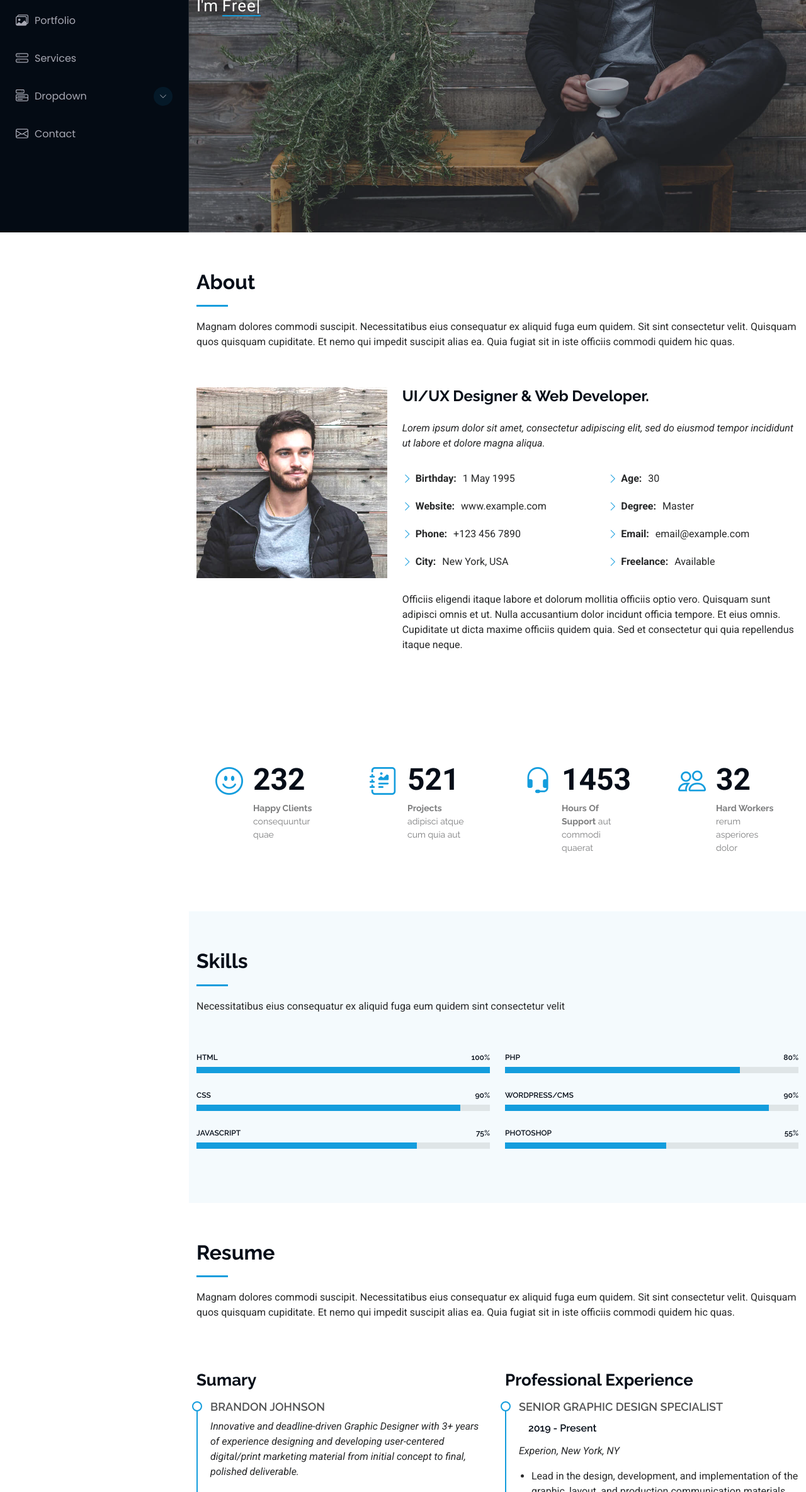
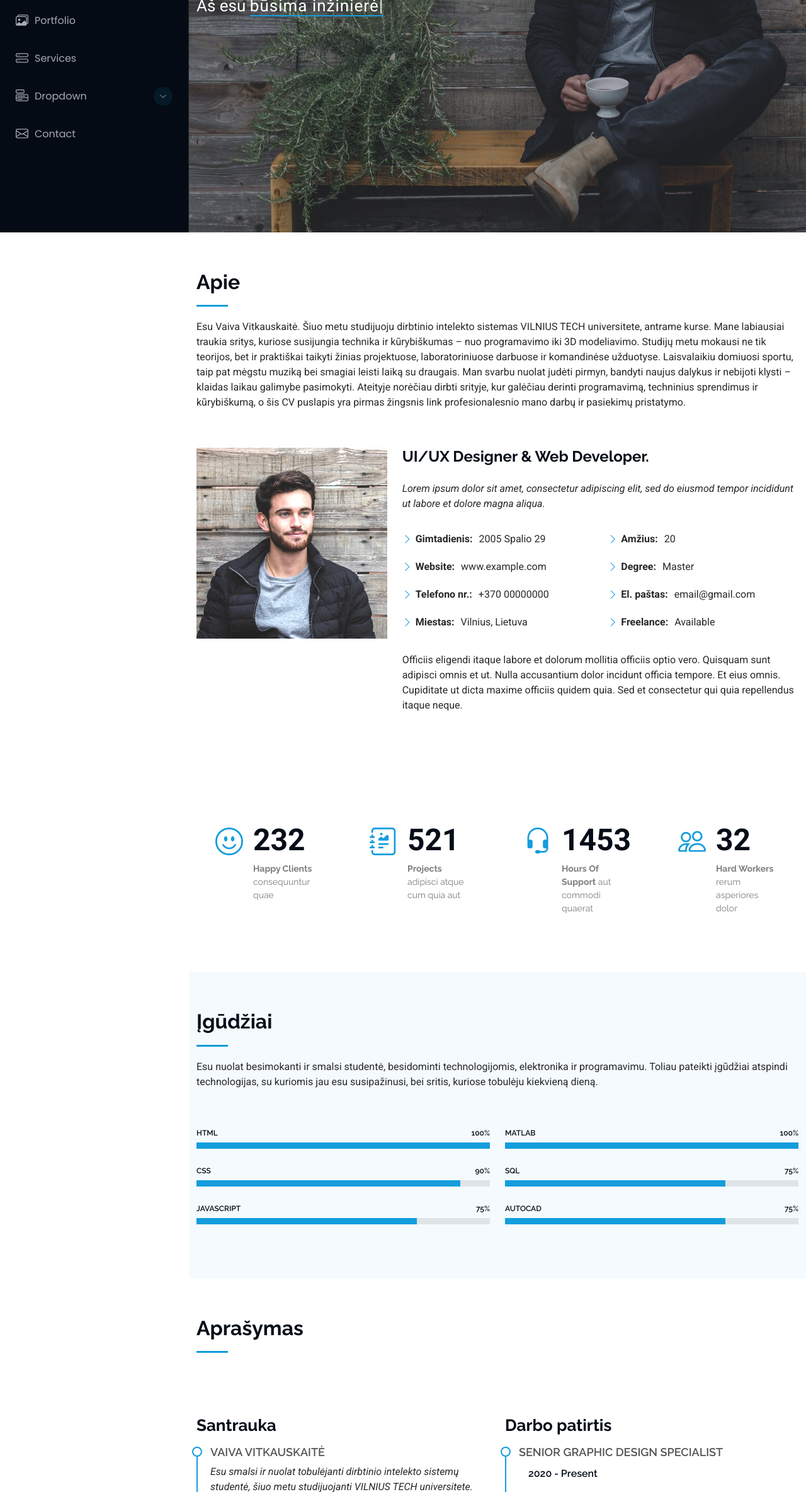
Before and after one commit to vvitkauskaite/vvitkauskaite.github.io, a plain HTML site: page index.html in a window 1280 px wide. Shown: the part 431-2800 px from the top of the page at 63% size. Drawn offline with Linux system fonts and the light colour scheme.

Commit message:
Nedideli atnaujinimai

```diff
--- a/index.html
+++ b/index.html
@@ -1,12 +1,15 @@
+<!--      Vaiva Vitkauskaitė, EDIf-24/2      -->
+
 <!DOCTYPE html>
-<html lang="en">
+<html lang="lt">
 
 <head>
   <meta charset="utf-8">
-  <meta content="width=device-width, initial-scale=1.0" name="viewport">
-  <title>Index - iPortfolio Bootstrap Template</title>
-  <meta content="" name="description">
-  <meta content="" name="keywords">
+  <meta name="viewport" content="width=device-width, initial-scale=1.0">
+  <meta name="author" content="Vaiva Vitkauskaitė">
+  <meta name="description" content="Vaiva Vitkauskaitė CV puslapis.">
+  <title>Mano CV</title>
+  <meta name="keywords" content="CV, Vaiva Vitkauskaitė, portfolio, studentė, dirbtinis intelektas">
 
   <!-- Favicons -->
   <link href="assets/img/favicon.png" rel="icon">
@@ -48,7 +51,7 @@
     <a href="index.html" class="logo d-flex align-items-center justify-content-center">
       <!-- Uncomment the line below if you also wish to use an image logo -->
       <!-- <img src="assets/img/logo.png" alt=""> -->
-      <h1 class="sitename">Alex Smith</h1>
+      <h1 class="sitename">Vaiva Vitkauskaitė</h1>
     </a>
 
     <div class="social-links text-center">
@@ -97,8 +100,8 @@
       <img src="assets/img/hero-bg.jpg" alt="" data-aos="fade-in" class="">
 
       <div class="container" data-aos="fade-up" data-aos-delay="100">
-        <h2>Alex Smith</h2>
-        <p>I'm <span class="typed" data-typed-items="Designer, Developer, Freelancer, Photographer">Designer</span><span class="typed-cursor typed-cursor--blink" aria-hidden="true"></span><span class="typed-cursor typed-cursor--blink" aria-hidden="true"></span></p>
+        <h2>Vaiva Vitkauskaitė</h2>
+        <p>Aš esu <span class="typed" data-typed-items="studentė, būsima inžinierė, ateities IT specialistė, ateities kūrėja">studentė</span><span class="typed-cursor typed-cursor--blink" aria-hidden="true"></span><span class="typed-cursor typed-cursor--blink" aria-hidden="true"></span></p>
       </div>
 
     </section><!-- /Hero Section -->
@@ -108,8 +111,13 @@
 
       <!-- Section Title -->
       <div class="container section-title" data-aos="fade-up">
-        <h2>About</h2>
-        <p>Magnam dolores commodi suscipit. Necessitatibus eius consequatur ex aliquid fuga eum quidem. Sit sint consectetur velit. Quisquam quos quisquam cupiditate. Et nemo qui impedit suscipit alias ea. Quia fugiat sit in iste officiis commodi quidem hic quas.</p>
+        <h2>Apie</h2>
+        <p>Esu Vaiva Vitkauskaitė. Šiuo metu studijuoju dirbtinio intelekto sistemas VILNIUS TECH universitete, antrame kurse.
+           Mane labiausiai traukia sritys, kuriose susijungia technika ir kūrybiškumas – nuo programavimo iki 3D modeliavimo.
+           Studijų metu mokausi ne tik teorijos, bet ir praktiškai taikyti žinias projektuose, laboratoriniuose darbuose ir komandinėse užduotyse.
+           Laisvalaikiu domiuosi sportu, taip pat mėgstu muziką bei smagiai leisti laiką su draugais.
+           Man svarbu nuolat judėti pirmyn, bandyti naujus dalykus ir nebijoti klysti – klaidas laikau galimybe pasimokyti.
+           Ateityje norėčiau dirbti srityje, kur galėčiau derinti programavimą, techninius sprendimus ir kūrybiškumą, o šis CV puslapis yra pirmas žingsnis link profesionalesnio mano darbų ir pasiekimų pristatymo.</p>
       </div><!-- End Section Title -->
 
       <div class="container" data-aos="fade-up" data-aos-delay="100">
@@ -127,17 +135,17 @@
             <div class="row">
               <div class="col-lg-6">
                 <ul>
-                  <li><i class="bi bi-chevron-right"></i> <strong>Birthday:</strong> <span>1 May 1995</span></li>
+                  <li><i class="bi bi-chevron-right"></i> <strong>Gimtadienis:</strong> <span>2005 Spalio 29</span></li>
                   <li><i class="bi bi-chevron-right"></i> <strong>Website:</strong> <span>www.example.com</span></li>
-                  <li><i class="bi bi-chevron-right"></i> <strong>Phone:</strong> <span>+123 456 7890</span></li>
-                  <li><i class="bi bi-chevron-right"></i> <strong>City:</strong> <span>New York, USA</span></li>
+                  <li><i class="bi bi-chevron-right"></i> <strong>Telefono nr.:</strong> <span>+370 00000000</span></li>
+                  <li><i class="bi bi-chevron-right"></i> <strong>Miestas:</strong> <span>Vilnius, Lietuva</span></li>
                 </ul>
               </div>
               <div class="col-lg-6">
                 <ul>
-                  <li><i class="bi bi-chevron-right"></i> <strong>Age:</strong> <span>30</span></li>
+                  <li><i class="bi bi-chevron-right"></i> <strong>Amžius:</strong> <span>20</span></li>
                   <li><i class="bi bi-chevron-right"></i> <strong>Degree:</strong> <span>Master</span></li>
-                  <li><i class="bi bi-chevron-right"></i> <strong>Email:</strong> <span>email@example.com</span></li>
+                  <li><i class="bi bi-chevron-right"></i> <strong>El. paštas:</strong> <span>email@gmail.com</span></li>
                   <li><i class="bi bi-chevron-right"></i> <strong>Freelance:</strong> <span>Available</span></li>
                 </ul>
               </div>
@@ -203,8 +211,10 @@
 
       <!-- Section Title -->
       <div class="container section-title" data-aos="fade-up">
-        <h2>Skills</h2>
-        <p>Necessitatibus eius consequatur ex aliquid fuga eum quidem sint consectetur velit</p>
+        <h2>Įgūdžiai</h2>
+        <p>Esu nuolat besimokanti ir smalsi studentė, besidominti technologijomis,
+           elektronika ir programavimu. Toliau pateikti įgūdžiai atspindi technologijas,
+           su kuriomis jau esu susipažinusi, bei sritis, kuriose tobulėju kiekvieną dieną.</p>
       </div><!-- End Section Title -->
 
       <div class="container" data-aos="fade-up" data-aos-delay="100">
@@ -239,23 +249,23 @@
           <div class="col-lg-6">
 
             <div class="progress">
-              <span class="skill"><span>PHP</span> <i class="val">80%</i></span>
+              <span class="skill"><span>MATLAB</span> <i class="val">100%</i></span>
               <div class="progress-bar-wrap">
-                <div class="progress-bar" role="progressbar" aria-valuenow="80" aria-valuemin="0" aria-valuemax="100"></div>
+                <div class="progress-bar" role="progressbar" aria-valuenow="100" aria-valuemin="0" aria-valuemax="100"></div>
               </div>
             </div><!-- End Skills Item -->
 
             <div class="progress">
-              <span class="skill"><span>WordPress/CMS</span> <i class="val">90%</i></span>
+              <span class="skill"><span>SQL</span> <i class="val">75%</i></span>
               <div class="progress-bar-wrap">
-                <div class="progress-bar" role="progressbar" aria-valuenow="90" aria-valuemin="0" aria-valuemax="100"></div>
+                <div class="progress-bar" role="progressbar" aria-valuenow="75" aria-valuemin="0" aria-valuemax="100"></div>
               </div>
             </div><!-- End Skills Item -->
 
             <div class="progress">
-              <span class="skill"><span>Photoshop</span> <i class="val">55%</i></span>
+              <span class="skill"><span>AutoCAD</span> <i class="val">75%</i></span>
               <div class="progress-bar-wrap">
-                <div class="progress-bar" role="progressbar" aria-valuenow="55" aria-valuemin="0" aria-valuemax="100"></div>
+                <div class="progress-bar" role="progressbar" aria-valuenow="75" aria-valuemin="0" aria-valuemax="100"></div>
               </div>
             </div><!-- End Skills Item -->
 
@@ -272,8 +282,8 @@
 
       <!-- Section Title -->
       <div class="container section-title" data-aos="fade-up">
-        <h2>Resume</h2>
-        <p>Magnam dolores commodi suscipit. Necessitatibus eius consequatur ex aliquid fuga eum quidem. Sit sint consectetur velit. Quisquam quos quisquam cupiditate. Et nemo qui impedit suscipit alias ea. Quia fugiat sit in iste officiis commodi quidem hic quas.</p>
+        <h2>Aprašymas</h2>
+        <p></p>
       </div><!-- End Section Title -->
 
       <div class="container">
@@ -281,40 +291,48 @@
         <div class="row">
 
           <div class="col-lg-6" data-aos="fade-up" data-aos-delay="100">
-            <h3 class="resume-title">Sumary</h3>
+            <h3 class="resume-title">Santrauka</h3>
 
             <div class="resume-item pb-0">
-              <h4>Brandon Johnson</h4>
-              <p><em>Innovative and deadline-driven Graphic Designer with 3+ years of experience designing and developing user-centered digital/print marketing material from initial concept to final, polished deliverable.</em></p>
+              <h4>Vaiva Vitkauskaitė</h4>
+              <p><em>Esu smalsi ir nuolat tobulėjanti dirbtinio intelekto sistemų studentė,
+                     šiuo metu studijuojanti VILNIUS TECH universitete. Mane traukia sritys, kuriose susijungia technika ir kūrybiškumas:
+                     programavimas, elektronika, mikrovaldikliai, 3D modeliavimas ir įvairūs praktiniai projektai.
+                    <br><br>
+                     Domiuosi technologijomis, sportu ir muzika. Nuolat bandau naujus dalykus, nebijau klysti ir klaidas laikau galimybe pasimokyti.
+                     Ateityje norėčiau dirbti srityje, kurioje galėčiau derinti techninius sprendimus, programavimą ir kūrybiškumą – tai kryptis, kurios link judu jau dabar.</em></p>
               <ul>
-                <li>Portland par 127,Orlando, FL</li>
-                <li>(123) 456-7891</li>
-                <li>alice.barkley@example.com</li>
+                <li>Vilnius, Lietuva</li>
+                <li>+370 00000000</li>
+                <li>example@gmail.com</li>
               </ul>
             </div><!-- Edn Resume Item -->
 
-            <h3 class="resume-title">Education</h3>
+            <h3 class="resume-title">Išsilavinimas</h3>
             <div class="resume-item">
-              <h4>Master of Fine Arts &amp; Graphic Design</h4>
-              <h5>2015 - 2016</h5>
-              <p><em>Rochester Institute of Technology, Rochester, NY</em></p>
-              <p>Qui deserunt veniam. Et sed aliquam labore tempore sed quisquam iusto autem sit. Ea vero voluptatum qui ut dignissimos deleniti nerada porti sand markend</p>
+              <h4>Vidurinis išsilavinimas</h4>
+              <h5>2012 - 2024</h5>
+              <p><em>Vilniaus Trakų Vokės gimanazija</em></p>
+              <p>Per dvylika mokymosi metų nuosekliai stiprinau bendrąsias kompetencijas.
+                 Dalyvavau įvairiuose mokyklos projektuose, renginiuose ir veiklose, kurios ugdė atsakomybę, discipliną bei komandinio darbo įgūdžius. </p>
             </div><!-- Edn Resume Item -->
 
             <div class="resume-item">
-              <h4>Bachelor of Fine Arts &amp; Graphic Design</h4>
-              <h5>2010 - 2014</h5>
-              <p><em>Rochester Institute of Technology, Rochester, NY</em></p>
-              <p>Quia nobis sequi est occaecati aut. Repudiandae et iusto quae reiciendis et quis Eius vel ratione eius unde vitae rerum voluptates asperiores voluptatem Earum molestiae consequatur neque etlon sader mart dila</p>
+              <h4>Aukštasis išsilavinimas</h4>
+              <h5>2024 - dabar</h5>
+              <p><em>VILNIUS TECH, Dirbtinio intelekto sistemos</em></p>
+              <p>Studijuodama dirbtinio intelekto sistemas gilinu žinias programavimo, duomenų analitikos, matematikos, elektronikos bei dirbtinių neuroninių tinklų srityse.
+                 Studijos apima tiek teoriją, tiek praktinius laboratorinius darbus: kuriu algoritmus, analizuoju duomenis, dirbu su mikrovaldikliais ir komandiniais projektais.
+                 Nuosekliai tobulinu kritinį mąstymą, problemų sprendimo gebėjimus ir techninius įgūdžius, kurie būtini moderniose technologijų srityse.</p>
             </div><!-- Edn Resume Item -->
 
           </div>
 
           <div class="col-lg-6" data-aos="fade-up" data-aos-delay="200">
-            <h3 class="resume-title">Professional Experience</h3>
+            <h3 class="resume-title">Darbo patirtis</h3>
             <div class="resume-item">
               <h4>Senior graphic design specialist</h4>
-              <h5>2019 - Present</h5>
+              <h5>2020 - Present</h5>
               <p><em>Experion, New York, NY </em></p>
               <ul>
                 <li>Lead in the design, development, and implementation of the graphic, layout, and production communication materials</li>
@@ -350,7 +368,8 @@
       <!-- Section Title -->
       <div class="container section-title" data-aos="fade-up">
         <h2>Portfolio</h2>
-        <p>Magnam dolores commodi suscipit. Necessitatibus eius consequatur ex aliquid fuga eum quidem. Sit sint consectetur velit. Quisquam quos quisquam cupiditate. Et nemo qui impedit suscipit alias ea. Quia fugiat sit in iste officiis commodi quidem hic quas.</p>
+        <p>Šioje skiltyje pateikiu keletą atliktų laboratorinių darbų pavyzdžių, kuriuose dirbau su Matlab aplinka.
+           Kiekvienas grafikas atspindi praktinius gebėjimus taikyti programavimą bei analitinius metodus technologijų ir inžinerijos srityse.</p>
       </div><!-- End Section Title -->
 
       <div class="container">
```
